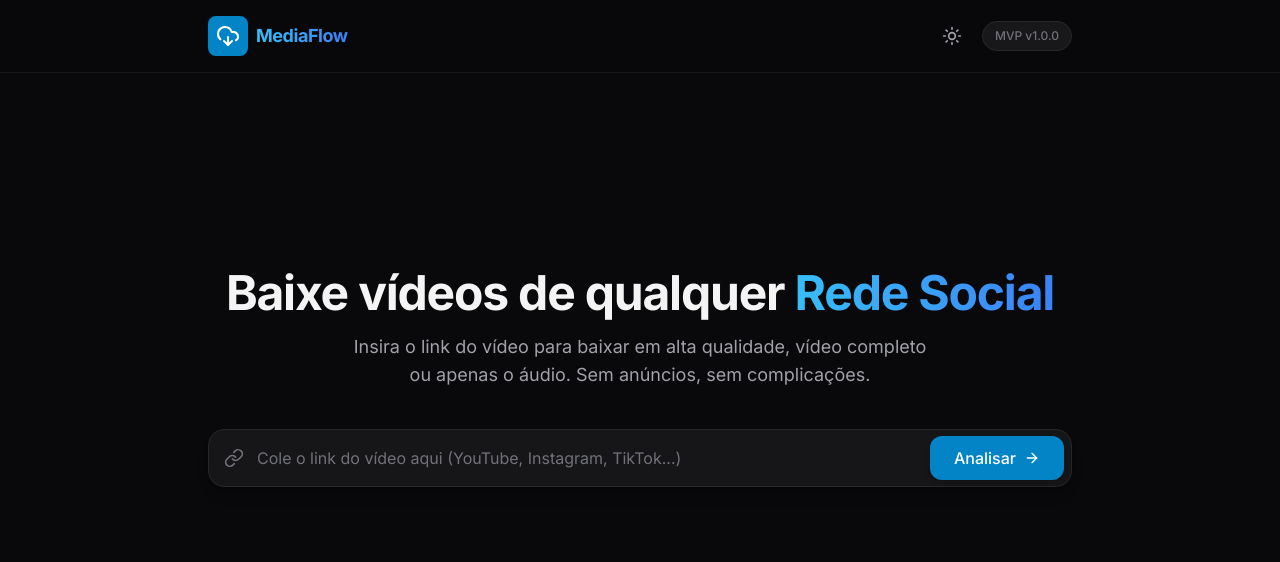
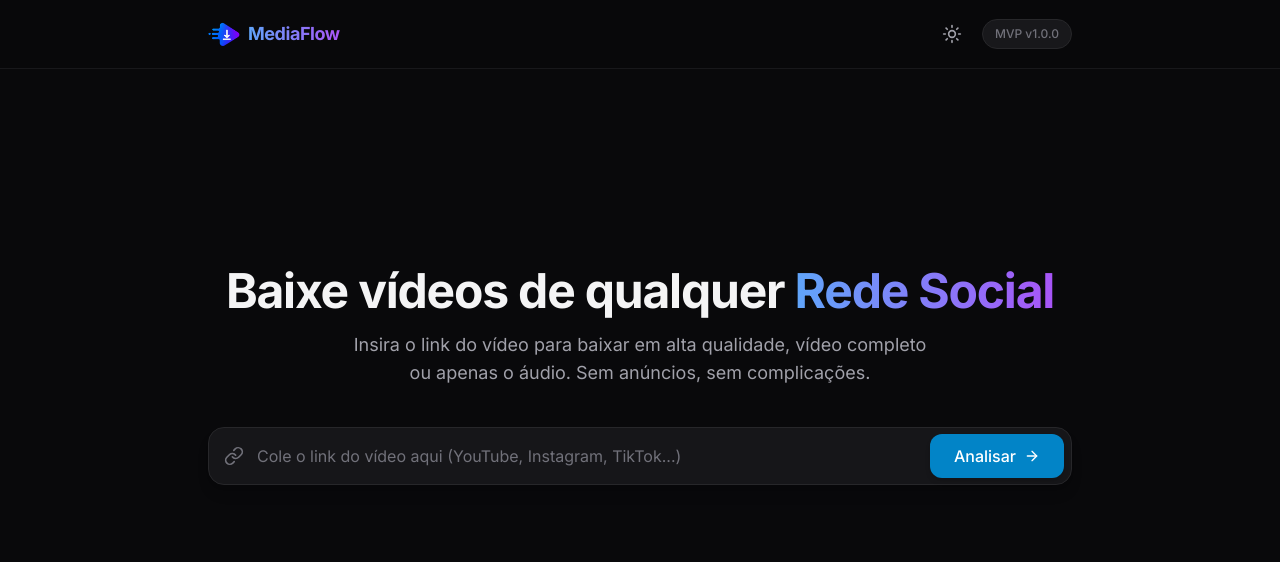
Before and after one commit to grsantos56/video-donwloader, a Flask app: page / in a window 1280 px wide. Shown: the top 562 px of the page. Run offline with Flask 3, Linux system fonts and the light colour scheme; some libraries are stand-ins or nearby versions.

Commit message:
Configure logo.png serving endpoint, replace header icon with logo.png, and update brand name gradient from blue to purple

```diff
--- a/app.py
+++ b/app.py
@@ -42,6 +42,11 @@ def index():
 @app.route('/favicon.ico')
 def favicon():
     return send_file('templates/logo.ico', mimetype='image/x-icon')
+
+@app.route('/templates/logo.png')
+def logo_png():
+    return send_file('templates/logo.png', mimetype='image/png')
+
 
 
 @app.route('/api/info', methods=['POST'])
--- a/templates/index.html
+++ b/templates/index.html
@@ -82,10 +82,8 @@
     <header class="border-b border-zinc-200 dark:border-zinc-900 bg-white/80 dark:bg-zinc-950/80 backdrop-blur-md sticky top-0 z-50 transition-colors duration-300">
         <div class="max-w-4xl mx-auto px-4 py-4 flex items-center justify-between">
             <div class="flex items-center gap-2">
-                <div class="bg-brand-600 p-2 rounded-lg text-white">
-                    <i data-lucide="download-cloud" class="w-6 h-6"></i>
-                </div>
-                <span class="font-bold text-lg tracking-tight bg-gradient-to-r from-brand-600 to-blue-600 dark:from-brand-400 dark:to-blue-500 bg-clip-text text-transparent">
+                <img src="/templates/logo.png" alt="MediaFlow Logo" class="w-8 h-8 object-contain">
+                <span class="font-bold text-lg tracking-tight bg-gradient-to-r from-blue-600 to-purple-600 dark:from-blue-400 dark:to-purple-500 bg-clip-text text-transparent transition-colors duration-300">
                     MediaFlow
                 </span>
             </div>
@@ -106,7 +104,7 @@
         <!-- Hero Title -->
         <div class="text-center mb-10">
             <h1 class="text-4xl md:text-5xl font-extrabold tracking-tight mb-4 text-zinc-900 dark:text-zinc-100 transition-colors duration-300">
-                Baixe vídeos de qualquer <span class="bg-gradient-to-r from-brand-600 to-blue-600 dark:from-brand-400 dark:to-blue-500 bg-clip-text text-transparent">Rede Social</span>
+                Baixe vídeos de qualquer <span class="bg-gradient-to-r from-blue-600 to-purple-600 dark:from-blue-400 dark:to-purple-500 bg-clip-text text-transparent transition-colors duration-300">Rede Social</span>
             </h1>
             <p class="text-zinc-600 dark:text-zinc-400 text-lg max-w-xl mx-auto transition-colors duration-300">
                 Insira o link do vídeo para baixar em alta qualidade, vídeo completo ou apenas o áudio. Sem anúncios, sem complicações.
```
Also changed, not shown: templates/logo.png (added).
